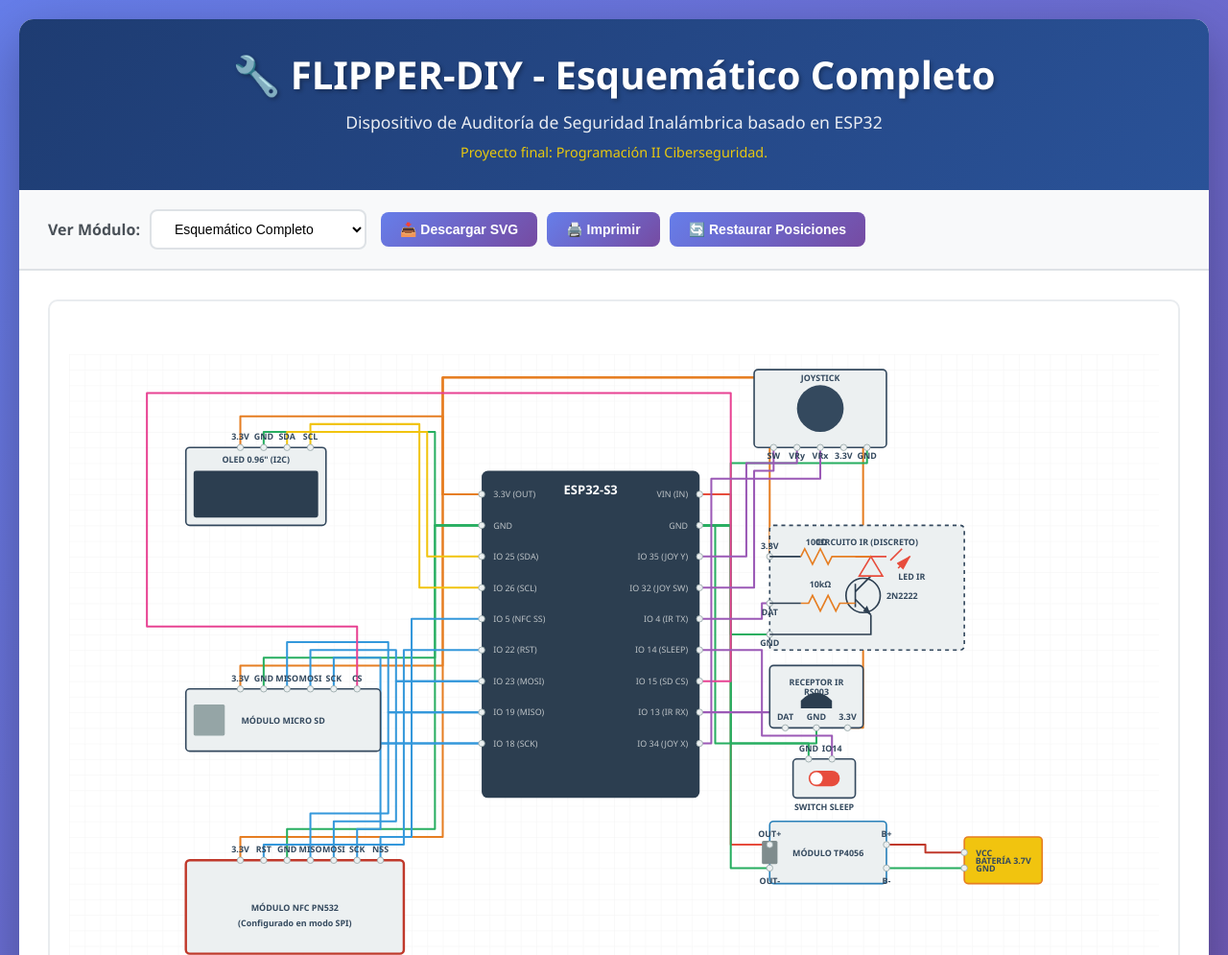
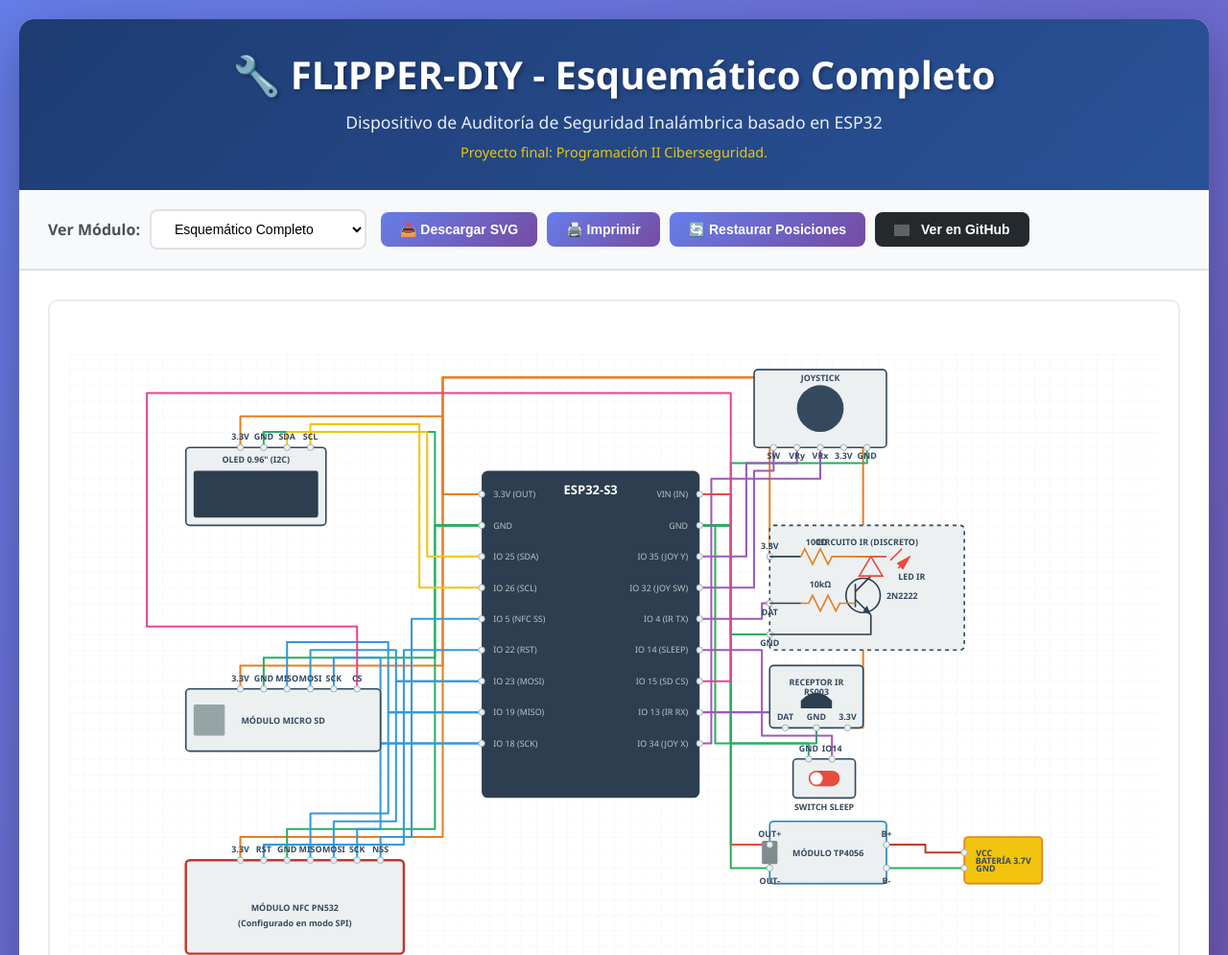
Before and after one commit to leyvamn2/Flipper-DIY-PRII-CUGDL, a plain HTML site: page index.html in a window 1280 px wide. Shown: the top 995 px of the page at 96% size. Drawn offline with Linux system fonts and the light colour scheme; grey boxes are pictures that could not be loaded.

Commit message:
Update index.html

```diff
--- a/index.html
+++ b/index.html
@@ -261,6 +261,10 @@
                 <button onclick="downloadSchematic()">📥 Descargar SVG</button>
                 <button onclick="printSchematic()">🖨️ Imprimir</button>
                 <button onclick="resetLayout()">🔄 Restaurar Posiciones</button>
+                <button onclick="window.open('https://github.com/leyvamn2/Codigo-Flipper-ESP32-PlatformIO', '_blank')" style="background: #24292e;">
+        <img src="https://github.githubassets.com/images/modules/logos_page/GitHub-Mark.png" style="width:16px; filter:invert(1); margin-right:8px; vertical-align:middle;">
+        Ver en GitHub
+    </button>
             </div>
         </div>
 
```
